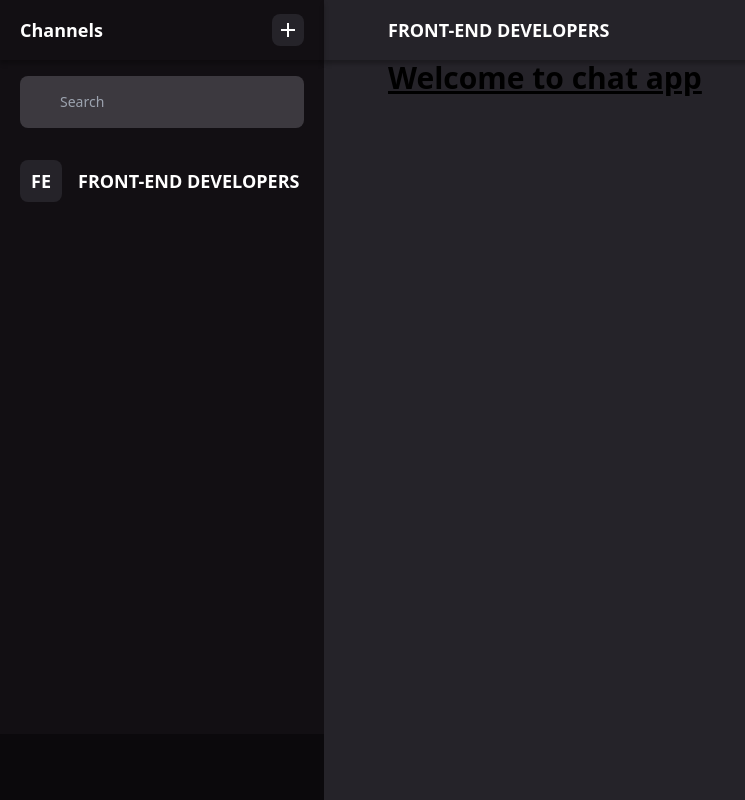
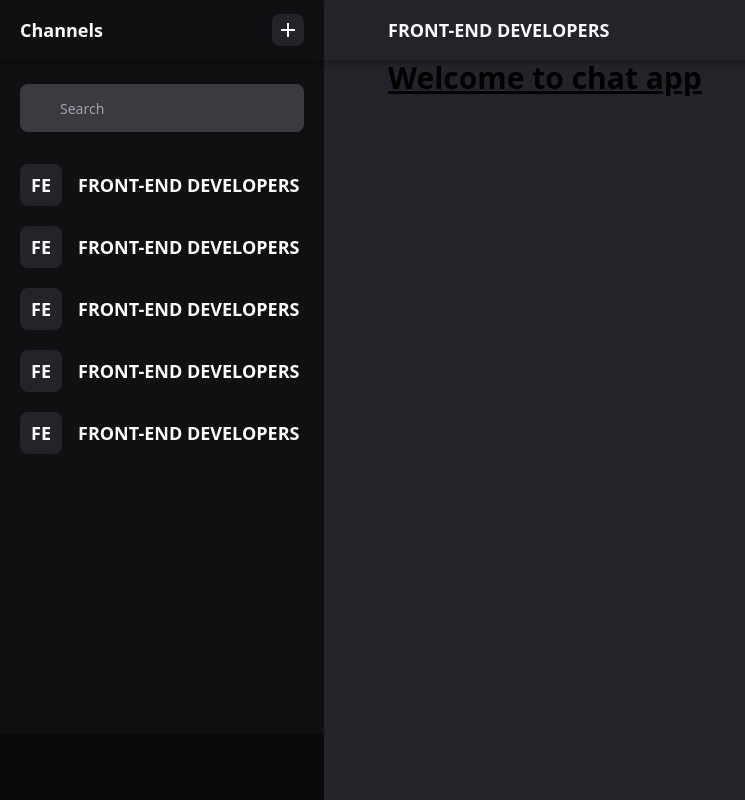
Before and after one commit to Moro-Afriyie/chat-group, a Next.js app in the folder client/: page / in a window 1280 px wide. Shown: the whole page, without its empty margins (0-745 px from the left). Built offline with nearby package versions, Linux system fonts and the light colour scheme; some icons are missing.

Commit message:
feat:create the sidebar

```diff
--- a/client/src/components/Sidebar.tsx
+++ b/client/src/components/Sidebar.tsx
@@ -6,7 +6,7 @@ interface ISidebarProps {}
 
 const Sidebar: React.FunctionComponent<ISidebarProps> = (props) => {
   return (
-    <aside className="bg-sidebar-bg text-white h-full flex flex-col  basis-[20.25rem] w-[20.25rem] flex-shrink-0">
+    <aside className="bg-sidebar-bg overflow-y-auto text-white h-full flex flex-col  basis-[20.25rem] w-[20.25rem] flex-shrink-0">
       <div className="h-[3.75rem] w-full shadow-header text-lg font-bold px-[1.25rem] py-4 text-white justify-between flex items-center">
         <h1>Channels</h1>
         <div className="w-8 h-8 bg-chat-bg rounded-lg flex items-center justify-center text-2xl cursor-pointer">
@@ -14,26 +14,31 @@ const Sidebar: React.FunctionComponent<ISidebarProps> = (props) => {
         </div>
       </div>
       <div className="h-full px-[1.25rem] py-4 flex-grow">
-        <div className="relative mb-8">
+        <div className="relative mt-2 mb-8">
           <div className="absolute inset-y-0 left-0 flex items-center pl-3 pointer-events-none">
             <Icon icon="ic:outline-search" className="text-2xl" />
           </div>
           <input
             type="search"
             id="search"
-            className="block w-full p-4 pl-10 text-sm text-light-grey text-white border-none bg-input-bg rounded-lg focus:border-none focus:ring-blue-500 focus:border-blue-500 "
+            className="block w-full p-4 h-12 pl-10 text-sm text-light-grey text-white border-none bg-input-bg rounded-lg focus:border-none focus:ring-blue-500 focus:border-blue-500 "
             placeholder="Search"
             required
           />
         </div>
         {/**channel names */}
         <div className="flex flex-col gap-5">
-          <div className="uppercase flex gap-4 cursor-pointer text-lg font-bold items-center">
-            <div className="avatar bg-chat-bg rounded-lg w-[2.625rem] h-[2.625rem] flex items-center justify-center">
-              FE
+          {[1, 2, 3, 4, 5].map((item) => (
+            <div
+              key={item}
+              className="uppercase flex gap-4 cursor-pointer text-lg font-bold items-center"
+            >
+              <div className="avatar bg-chat-bg rounded-lg w-[2.625rem] h-[2.625rem] flex items-center justify-center">
+                FE
+              </div>
+              <p>Front-end developers</p>
             </div>
-            <p>Front-end developers</p>
-          </div>
+          ))}
         </div>
         {/*End channel names **/}
       </div>
```
